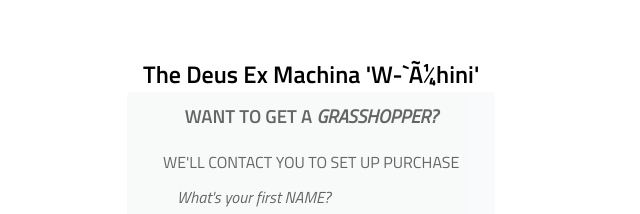
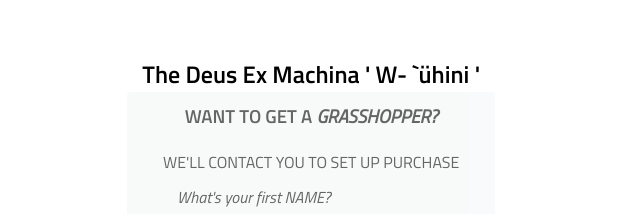
Before and after one commit to schuylermk/CSS-Week-1-Deus, a plain HTML site: page form.html in a window 1280 px wide. Shown: the part 122-336 px from the top of the page, 41-681 px from the left. Drawn offline with Linux system fonts and the light colour scheme.

Commit message:
Trying to merge

```diff
--- a/form.html
+++ b/form.html
@@ -7,7 +7,7 @@
   <body>
     <div class="container">
       <div class="left">
-        <h2>The Deus Ex Machina 'W-`ühini'</h2>
+        <h2>The Deus Ex Machina ' W- `&uumlhini '</h2>
           <form class="info" action="next.html" method="get">
             <h3>WANT TO GET A <em>GRASSHOPPER?</em></h3>
             <fieldset>
```
